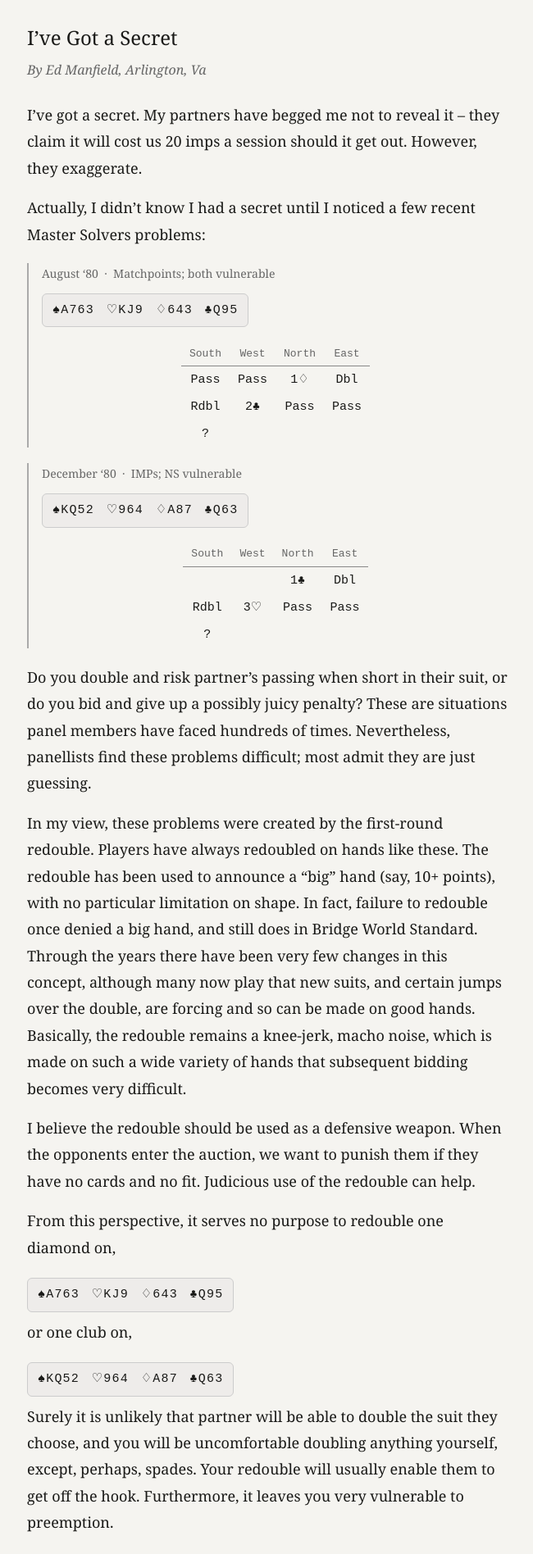
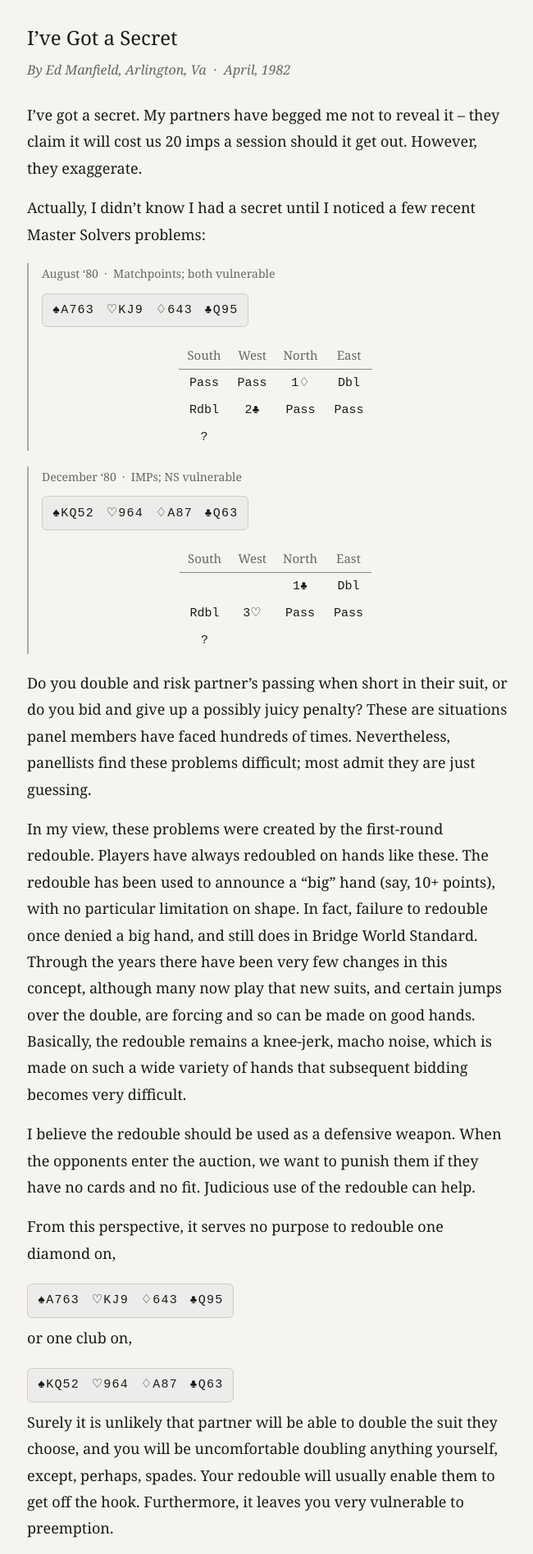
Before and after one commit to kjraywood/kjraywood.github.io, a Jekyll site: the page igas/index.html, which Jekyll copies as it is, in a window 1280 px wide. Shown: the top 1896 px of the page at 82% size, without its empty margins (313-963 px from the left). Built offline with Jekyll 4.4.1, drawn with Linux system fonts in a browser that asks for light colours.

Commit message:
Seat position in regular font, date added to title, applied patch 82e857fab

```diff
--- a/igas/index.html
+++ b/igas/index.html
@@ -45,6 +45,7 @@
   .bid-table.headed th {
     color: #666;
     font-weight: 500;
+    font-family: Georgia, 'Times New Roman', serif;
     text-align: center;
     border-bottom: 0.5px solid #888;
   }
@@ -80,7 +81,7 @@
 
     .bid-wrap { margin: 0.6rem 0 0.9rem; }
     .bid-table { font-family: 'Courier New', Courier, monospace; font-size: clamp(14px, 3.8vw, 15px); }
-    .bid-table.headed th { font-size: clamp(12px, 3.3vw, 13px); padding: 3px 10px; }
+    .bid-table.headed th { font-size: clamp(14px, 3.8vw, 15px); padding: 3px 10px; }
     .bid-table td { padding: 3px 10px; }
 
     .hand-block { margin: 0.5rem 0 0.2rem; }
@@ -152,7 +153,7 @@
 
     .bid-wrap { margin: 4pt 0 5pt; break-inside: avoid; }
     .bid-table { font-family: Georgia, 'Times New Roman', serif; font-size: 9pt; }
-    .bid-table.headed th { font-size: 8.5pt; padding: 1pt 7pt; }
+    .bid-table.headed th { font-size: 9pt; padding: 1pt 7pt; }
     .bid-table td { padding: 1pt 7pt; }
 
     .hand-block { margin: 3pt 0 1pt; break-inside: avoid; }
@@ -165,7 +166,7 @@
 <div class="art">
   <div class="masthead">
     <h1>I&rsquo;ve Got a Secret</h1>
-    <p class="byline">By Ed Manfield, Arlington, Va</p>
+    <p class="byline">By Ed Manfield, Arlington, Va &nbsp;&middot;&nbsp; April, 1982</p>
   </div>
 
   <div class="content">
```
